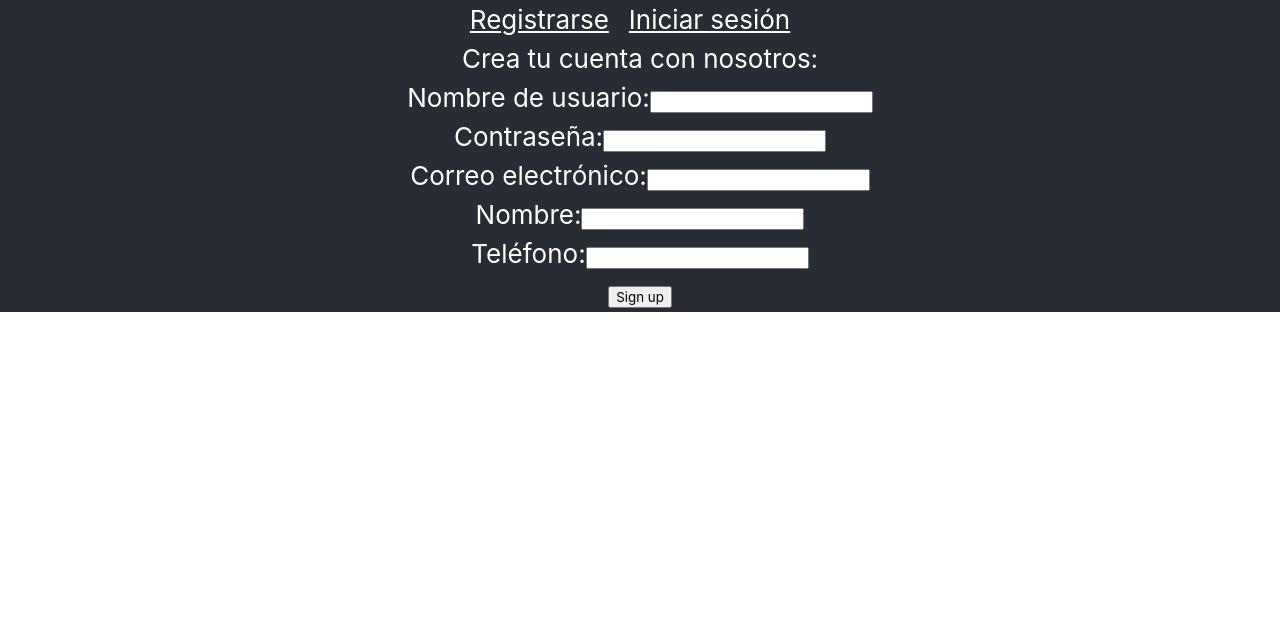
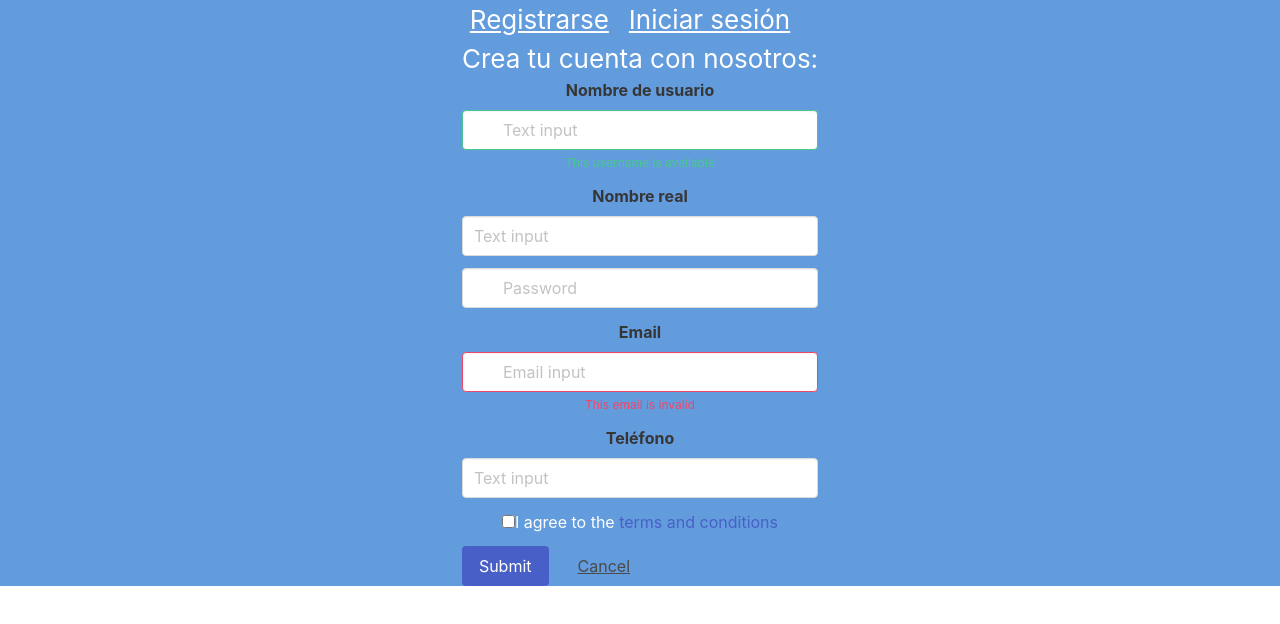
Before and after one commit to Blachlock/FamCall, a React (Create React App) app in the folder front/: page /signup in a window 1280 px wide. Shown: the top 624 px of the page. Built offline with nearby package versions, Linux system fonts and the light colour scheme; no server answers.

Commit message:
remplace big-calendar data event for event data model

```diff
--- a/front/package.json
+++ b/front/package.json
@@ -8,11 +8,13 @@
     "less": "^3.8.1",
     "moment": "^2.22.2",
     "react": "^16.5.2",
+    "react-addons-update": "^15.6.2",
     "react-big-calendar": "^0.20.1",
     "react-dom": "^16.5.2",
     "react-router-dom": "^4.3.1",
     "react-scripts": "2.0.4",
-    "react-select": "^2.1.0"
+    "react-select": "^2.1.0",
+    "update": "^0.7.4"
   },
   "scripts": {
     "start": "react-scripts start",
--- a/front/src/App.css
+++ b/front/src/App.css
@@ -8,7 +8,7 @@
 }
 
 .App-header {
-  background-color: #282c34;
+  background-color: rgb(99, 156, 221);
   display: flex;
   flex-direction: column;
   align-items: center;
--- a/front/src/App.js
+++ b/front/src/App.js
@@ -56,20 +56,30 @@ class App extends Component {
     if(this.state.loggedInUser){
       return (
         <div className="App">
+
           <header className="App-header">
             <Navbar userInSession={this.state.loggedInUser} logout={this.logout} />
-            <Profile></Profile>
+          </header>
+
+          <div>
             <Switch>
                <Route exact path='/calendar/create' render={() => <InvitationMail userInSession={this.state.loggedInUser} getUser={this.getTheUser}/>}/>
                <Route exact path='/child/create' render={() => <Child userInSession={this.state.loggedInUser}/>}/>
+               <Route exact path='/events/create' render={() => <Events userInSession={this.state.loggedInUser}/>}/>
             </Switch>
-          </header>
+          </div>
+
           <div>
-          <Route exact path='/events/create' render={() => <Events userInSession={this.state.loggedInUser}/>}/>
           </div>
+
           <div>
-          <BasicCalendar></BasicCalendar>
+            <Profile/>
           </div>
+<br></br>
+          <div>
+          <BasicCalendar/>
+          </div>
+
         </div>
       );
     }  else {
--- a/front/src/components/auth/Signup.js
+++ b/front/src/components/auth/Signup.js
@@ -44,7 +44,85 @@ class Signup extends Component {
         <h3>Crea tu cuenta con nosotros:</h3>
 
         <form onSubmit={this.handleFormSubmit}>
-          <fieldset>
+
+        <div class="field">
+            <label class="label">Nombre de usuario</label>
+            <div class="control has-icons-left has-icons-right">
+              <input class="input is-success" type="text" placeholder="Text input" name="username" value={this.state.username} onChange={ e => this.handleChange(e)}/>
+              <span class="icon is-small is-left">
+                <i class="fas fa-user"></i>
+              </span>
+              <span class="icon is-small is-right">
+                <i class="fas fa-check"></i>
+              </span>
+            </div>
+            <p class="help is-success">This username is available</p>
+          </div>
+
+          <div class="field">
+            <label class="label">Nombre real</label>
+            <div class="control">
+              <input class="input" type="text" placeholder="Text input" name="name" value={this.state.name} onChange={ e => this.handleChange(e)}/>
+            </div>
+          </div>
+
+          <div class="field">
+            <p class="control has-icons-left">
+              <input class="input" type="password" placeholder="Password" name="password" value={this.state.password} onChange={ e => this.handleChange(e)}/>
+              <span class="icon is-small is-left">
+                <i class="fas fa-lock"></i>
+              </span>
+            </p>
+          </div>
+
+          <div class="field">
+            <label class="label">Email</label>
+            <div class="control has-icons-left has-icons-right">
+              <input class="input is-danger" type="email" placeholder="Email input" value="hello@" name="email" value={this.state.email} onChange={ e => this.handleChange(e)}/>
+              <span class="icon is-small is-left">
+                <i class="fas fa-envelope"></i>
+              </span>
+              <span class="icon is-small is-right">
+                <i class="fas fa-exclamation-triangle"></i>
+              </span>
+            </div>
+            <p class="help is-danger">This email is invalid</p>
+          </div>
+
+          <div class="field">
+            <label class="label">Teléfono</label>
+            <div class="control">
+              <input class="input" type="text" placeholder="Text input" name="phone" value={this.state.phone} onChange={ e => this.handleChange(e)}/>
+            </div>
+          </div>
+
+          <div class="field">
+            <div class="control">
+              <label class="checkbox">
+                <input type="checkbox"/>
+                I agree to the <a href="#">terms and conditions</a>
+              </label>
+            </div>
+          </div>
+
+          <div class="field is-grouped">
+            <div class="control">
+              <button class="button is-link">Submit</button>
+            </div>
+            <div class="control">
+              <button class="button is-text">Cancel</button>
+            </div>
+          </div>
+
+
+        </form>
+
+      </div>
+    )
+  }
+}
+
+{/* <fieldset>
   <label>Nombre de usuario:</label>
   <input type="text" name="username" value={this.state.username} onChange={ e => this.handleChange(e)}/>
 </fieldset>
@@ -69,85 +147,18 @@ class Signup extends Component {
   <input type="number" name="phone" value={this.state.phone} onChange={ e => this.handleChange(e)} />
 </fieldset>
 
-          <input type="submit" value="Sign up" />
-        </form>
+<input type="submit" value="Sign up" /> */}
 
-      </div>
-    )
-  }
-}
 
-{/* <div class="field">
-  <label class="label">Name</label>
-  <div class="control">
-    <input class="input" type="text" placeholder="Text input">
-  </div>
-</div>
+{/*
 
-<div class="field">
-  <label class="label">Username</label>
-  <div class="control has-icons-left has-icons-right">
-    <input class="input is-success" type="text" placeholder="Text input" value="bulma">
-    <span class="icon is-small is-left">
-      <i class="fas fa-user"></i>
-    </span>
-    <span class="icon is-small is-right">
-      <i class="fas fa-check"></i>
-    </span>
-  </div>
-  <p class="help is-success">This username is available</p>
-</div>
 
-<div class="field">
-  <label class="label">Email</label>
-  <div class="control has-icons-left has-icons-right">
-    <input class="input is-danger" type="email" placeholder="Email input" value="hello@">
-    <span class="icon is-small is-left">
-      <i class="fas fa-envelope"></i>
-    </span>
-    <span class="icon is-small is-right">
-      <i class="fas fa-exclamation-triangle"></i>
-    </span>
-  </div>
-  <p class="help is-danger">This email is invalid</p>
-</div>
 
-<div class="field">
-  <label class="label">Name</label>
-  <div class="control">
-    <input class="input" type="text" placeholder="Text input">
-  </div>
-</div>
 
-<div class="field">
-  <div class="control">
-    <label class="checkbox">
-      <input type="checkbox">
-      I agree to the <a href="#">terms and conditions</a>
-    </label>
-  </div>
-</div>
 
-<div class="field">
-  <div class="control">
-    <label class="radio">
-      <input type="radio" name="question">
-      Yes
-    </label>
-    <label class="radio">
-      <input type="radio" name="question">
-      No
-    </label>
-  </div>
-</div>
 
-<div class="field is-grouped">
-  <div class="control">
-    <button class="button is-link">Submit</button>
-  </div>
-  <div class="control">
-    <button class="button is-text">Cancel</button>
-  </div>
-</div> */}
+
+
+ */}
 
 export default Signup;
--- a/front/src/components/contents/BasicCalendar.js
+++ b/front/src/components/contents/BasicCalendar.js
@@ -3,12 +3,19 @@ import BigCalendar from 'react-big-calendar'
 import moment from 'moment'
 import './react-big-calendar.css'
 import CoupleService from '../couples/CoupleService'
+import update from 'react-addons-update';
 
 class MyCalendar extends Component {
   constructor(){
     super();
     this.state = {
-      eventos: [{}],
+      eventos: [{
+        id: "",
+        title: "",
+        allDay: "",
+        start: "",
+        end: "",
+      }],
       events: [ {id: 1,
         title: 'All Day Event very long title',
         allDay: true,
@@ -18,7 +25,6 @@ class MyCalendar extends Component {
       localizer: BigCalendar.momentLocalizer(moment),
     };
     this.service = new CoupleService;
-    let allViews = Object.keys(BigCalendar.Views).map(k => BigCalendar.Views[k])
     // let localizer = BigCalendar.momentLocalizer(moment)
 
   }
@@ -29,21 +35,32 @@ class MyCalendar extends Component {
 
   getEvents = () => {
     return this.service.getCouple()
-    .then(res => this.setState({eventos: res.events}))
+    .then(res => {let eventsCopy = JSON.parse(JSON.stringify(this.state.eventos))
+
+      let titleState = eventsCopy[0].title
+      titleState = res.events[0].title
+
+      console.log(eventsCopy)
+      ; return this.setState({eventos: update(this.state.eventos, {0: {title: {$set: res.events[0].title}}})})
+      })
   }
 
   render(){
+    let allViews = Object.keys(BigCalendar.Views).map(k => BigCalendar.Views[k])
     console.log(this.state.eventos)
+
     return(
       <div>
      <BigCalendar
-     events={this.state.eventos}
+     events={this.state.events}
+     views={allViews}
      step={60}
      showMultiDayTimes
      localizer={this.state.localizer}
     />
     {this.state.eventos ? this.state.eventos.map((evento, i) => (
-    <div>
+    <div key={i}>
+
       <h1>{evento.title}</h1>
       <h3>{evento.description}</h3>
       <p>Desde: {evento.startTime}</p>
--- a/front/src/components/events/Events.js
+++ b/front/src/components/events/Events.js
@@ -28,7 +28,7 @@ class Event extends Component {
   getChildren = () => {
     let url = `http://localhost:4000/couple/getCouple`
     axios.get(url, {withCredentials: true})
-    .then(res => {console.log(res.data.child); this.setState({children: res.data.child})},() => {
+    .then(res =>  this.setState({children: res.data.child}),() => {
     })
     .catch(e => console.log(e))
   }
```
Also changed, not shown: front/src/components/couples/CoupleService.js (+2 -6 lines), 2 other files (tests, documents, lock files or other folders). Lines whose indentation alone changed are shown as unchanged.
